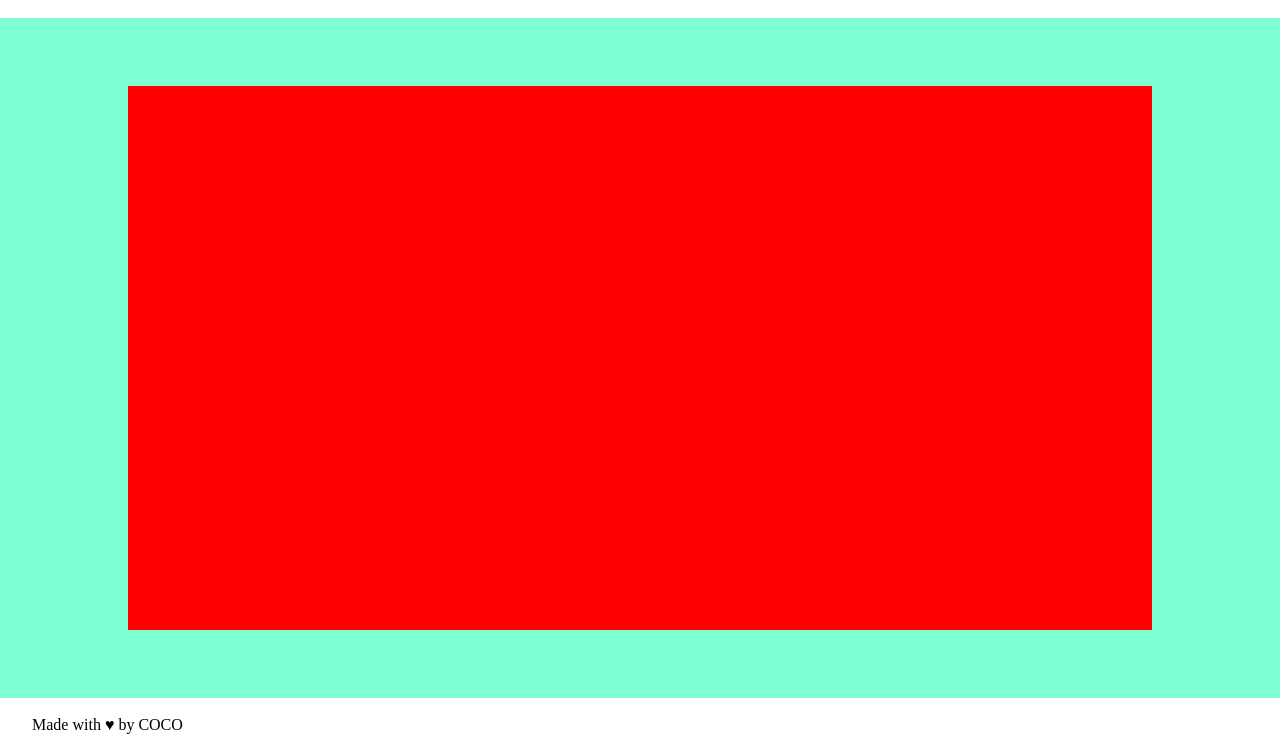
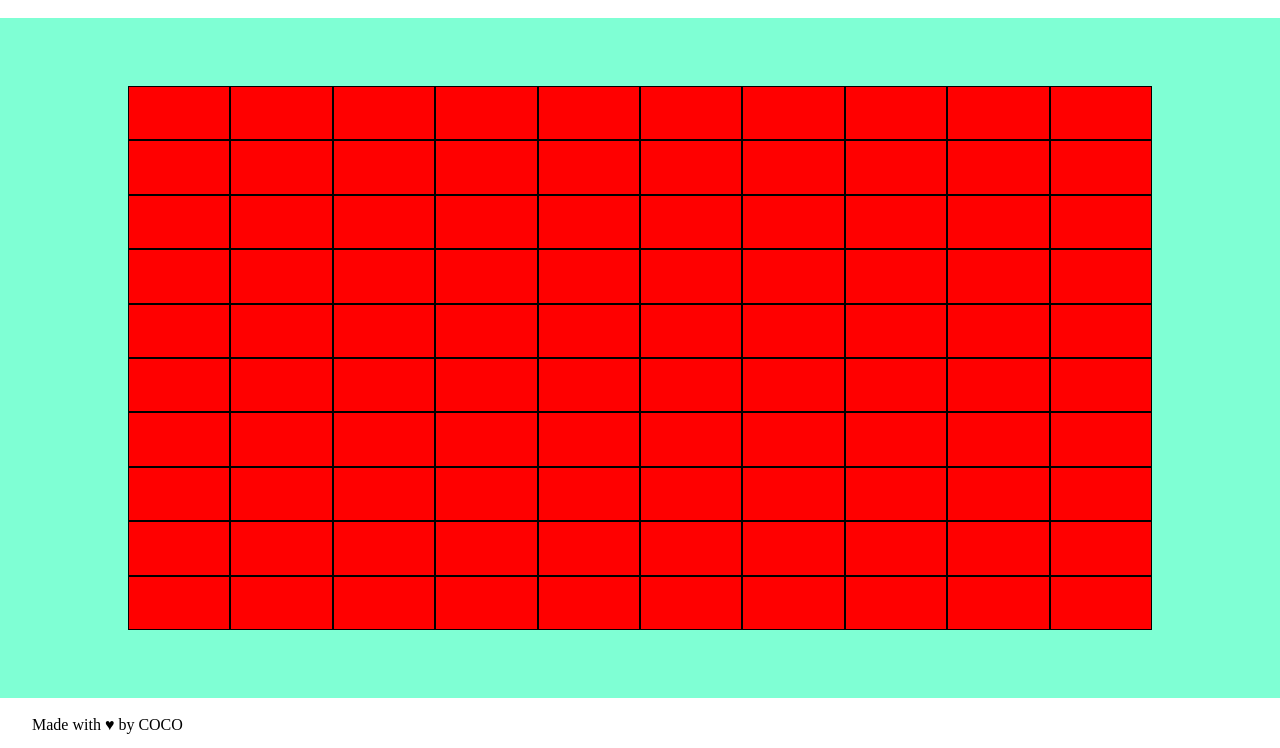
Before and after one commit to Cosimo-Colucci/js-campominato-grid, a plain HTML site: page index.html in a window 1280 px wide. Shown: the part 52-800 px from the top of the page. Drawn offline with Linux system fonts and the light colour scheme.

Commit message:
created "creatnewcell" function

```diff
--- a/index.html
+++ b/index.html
@@ -27,7 +27,106 @@
 
         <main>
             <section class="game">
-
+                <div class="cell"></div>
+                <div class="cell"></div>
+                <div class="cell"></div>
+                <div class="cell"></div>
+                <div class="cell"></div>
+                <div class="cell"></div>
+                <div class="cell"></div>
+                <div class="cell"></div>
+                <div class="cell"></div>
+                <div class="cell"></div>
+                <div class="cell"></div>
+                <div class="cell"></div>
+                <div class="cell"></div>
+                <div class="cell"></div>
+                <div class="cell"></div>
+                <div class="cell"></div>
+                <div class="cell"></div>
+                <div class="cell"></div>
+                <div class="cell"></div>
+                <div class="cell"></div>
+                <div class="cell"></div>
+                <div class="cell"></div>
+                <div class="cell"></div>
+                <div class="cell"></div>
+                <div class="cell"></div>
+                <div class="cell"></div>
+                <div class="cell"></div>
+                <div class="cell"></div>
+                <div class="cell"></div>
+                <div class="cell"></div>
+                <div class="cell"></div>
+                <div class="cell"></div>
+                <div class="cell"></div>
+                <div class="cell"></div>
+                <div class="cell"></div>
+                <div class="cell"></div>
+                <div class="cell"></div>
+                <div class="cell"></div>
+                <div class="cell"></div>
+                <div class="cell"></div>
+                <div class="cell"></div>
+                <div class="cell"></div>
+                <div class="cell"></div>
+                <div class="cell"></div>
+                <div class="cell"></div>
+                <div class="cell"></div>
+                <div class="cell"></div>
+                <div class="cell"></div>
+                <div class="cell"></div>
+                <div class="cell"></div>
+                <div class="cell"></div>
+                <div class="cell"></div>
+                <div class="cell"></div>
+                <div class="cell"></div>
+                <div class="cell"></div>
+                <div class="cell"></div>
+                <div class="cell"></div>
+                <div class="cell"></div>
+                <div class="cell"></div>
+                <div class="cell"></div>
+                <div class="cell"></div>
+                <div class="cell"></div>
+                <div class="cell"></div>
+                <div class="cell"></div>
+                <div class="cell"></div>
+                <div class="cell"></div>
+                <div class="cell"></div>
+                <div class="cell"></div>
+                <div class="cell"></div>
+                <div class="cell"></div>
+                <div class="cell"></div>
+                <div class="cell"></div>
+                <div class="cell"></div>
+                <div class="cell"></div>
+                <div class="cell"></div>
+                <div class="cell"></div>
+                <div class="cell"></div>
+                <div class="cell"></div>
+                <div class="cell"></div>
+                <div class="cell"></div>
+                <div class="cell"></div>
+                <div class="cell"></div>
+                <div class="cell"></div>
+                <div class="cell"></div>
+                <div class="cell"></div>
+                <div class="cell"></div>
+                <div class="cell"></div>
+                <div class="cell"></div>
+                <div class="cell"></div>
+                <div class="cell"></div>
+                <div class="cell"></div>
+                <div class="cell"></div>
+                <div class="cell"></div>
+                <div class="cell"></div>
+                <div class="cell"></div>
+                <div class="cell"></div>
+                <div class="cell"></div>
+                <div class="cell"></div>
+                <div class="cell"></div>
+                <div class="cell"></div>
             </section>
         </main>
 
--- a/js/script.js
+++ b/js/script.js
@@ -0,0 +1,35 @@
+/**
+ * Consegna
+L'utente clicca su un bottone che genererà una griglia di gioco quadrata. Ogni cella ha un numero progressivo, da 1 a 100. Ci saranno quindi 10 caselle per ognuna delle 10 righe. Quando l'utente clicca su ogni cella, la cella cliccata si colora di azzurro ed emetto un messaggio in console con il numero della cella cliccata.
+Bonus
+Aggiungere una select accanto al bottone di generazione, che fornisca una scelta tra tre diversi livelli di difficoltà:
+con difficoltà 1 => 100 caselle, con un numero compreso tra 1 e 100, divise in 10 caselle per 10 righe;
+con difficoltà 2 => 81 caselle, con un numero compreso tra 1 e 81, divise in 9 caselle per 9 righe;
+con difficoltà 3 => 49 caselle, con un numero compreso tra 1 e 49, divise in 7 caselle per 7 righe;
+Consigli del giorno: :party_wizard:
+Scriviamo prima cosa vogliamo fare passo passo in italiano, dividiamo il lavoro in micro problemi.
+Ad esempio:
+Di cosa ho bisogno per generare i numeri?
+Proviamo sempre prima con dei console.log() per capire se stiamo ricevendo i dati giusti.
+Le validazioni e i controlli possiamo farli anche in un secondo momento.
+ */
+const gridElement = document.querySelector (section.game);
+
+
+
+
+
+
+
+
+
+
+
+
+
+//funcions
+function creatNewCell () {
+    const cellElement = document.createElement ("div");
+    cellElement.className = "cell";
+    return cellElement;
+}
--- a/style/style.css
+++ b/style/style.css
@@ -30,9 +30,17 @@ main{
 }
 
 section.game{
+    background-color: red;
     height: 80%;
     width: 80%;
-    background-color: red;
+    display: flex;
+    flex-wrap: wrap;
+}
+
+.cell{
+height: calc(100% / 10);
+width:calc(100% / 10);
+border: 1px solid black;
 }
 
 footer{
```
